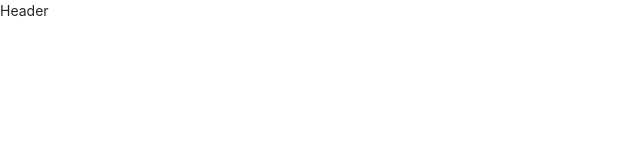
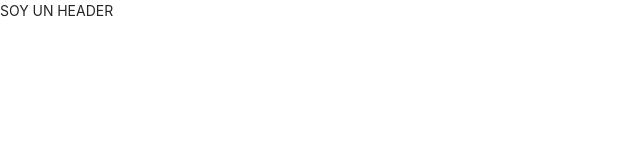
Before and after one commit to Molerog/FrontendOnlineShop, a React (Create React App) app: page / in a window 1280 px wide. Shown: the top 160 px of the page, without its empty margins (0-640 px from the left). Built offline with nearby package versions, Linux system fonts and the light colour scheme.

Commit message:
creando branch develop

```diff
--- a/src/components/Header/Header.jsx
+++ b/src/components/Header/Header.jsx
@@ -2,7 +2,7 @@ import React from 'react'
 
 const Header = () => {
   return (
-    <div>Header</div>
+    <div>SOY UN HEADER</div>
   )
 }
 
```
